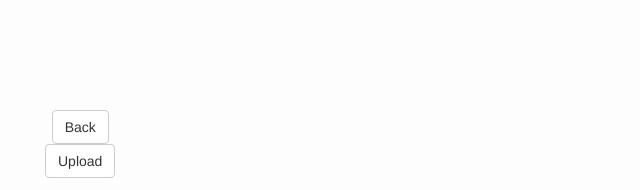
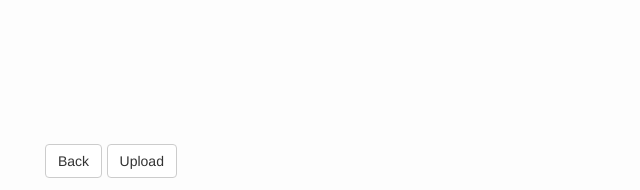
Before and after one commit to MTube/MTube.github.io, a Jekyll site: the page built from demo.html, in a window 1280 px wide. Shown: the part 707-897 px from the top of the page, without its empty margins (0-640 px from the left). Built offline with Jekyll 4.4.1, drawn with Linux system fonts in a browser that asks for light colours.

Commit message:
fixed inline

```diff
--- a/demo.html
+++ b/demo.html
@@ -6,10 +6,10 @@ title: Demo
  <nav class="navbar-fixed-bottom" role="navigation">
 		<div class="navbar-header container-fluid text-center">
 			<ul>
-				<li>
+				<li style="display: inline-block;">
 					<a href="http://MTube.github.io" class="btn btn-default" role="button"> Back </a>
 				</li>
-				<li>
+				<li style="display: inline-block;">
 					<a href="http://MTube.github.io/uploaded.html" class="btn btn-default" role="button"> Upload </a>
 				</li>
 			</ul>
```
